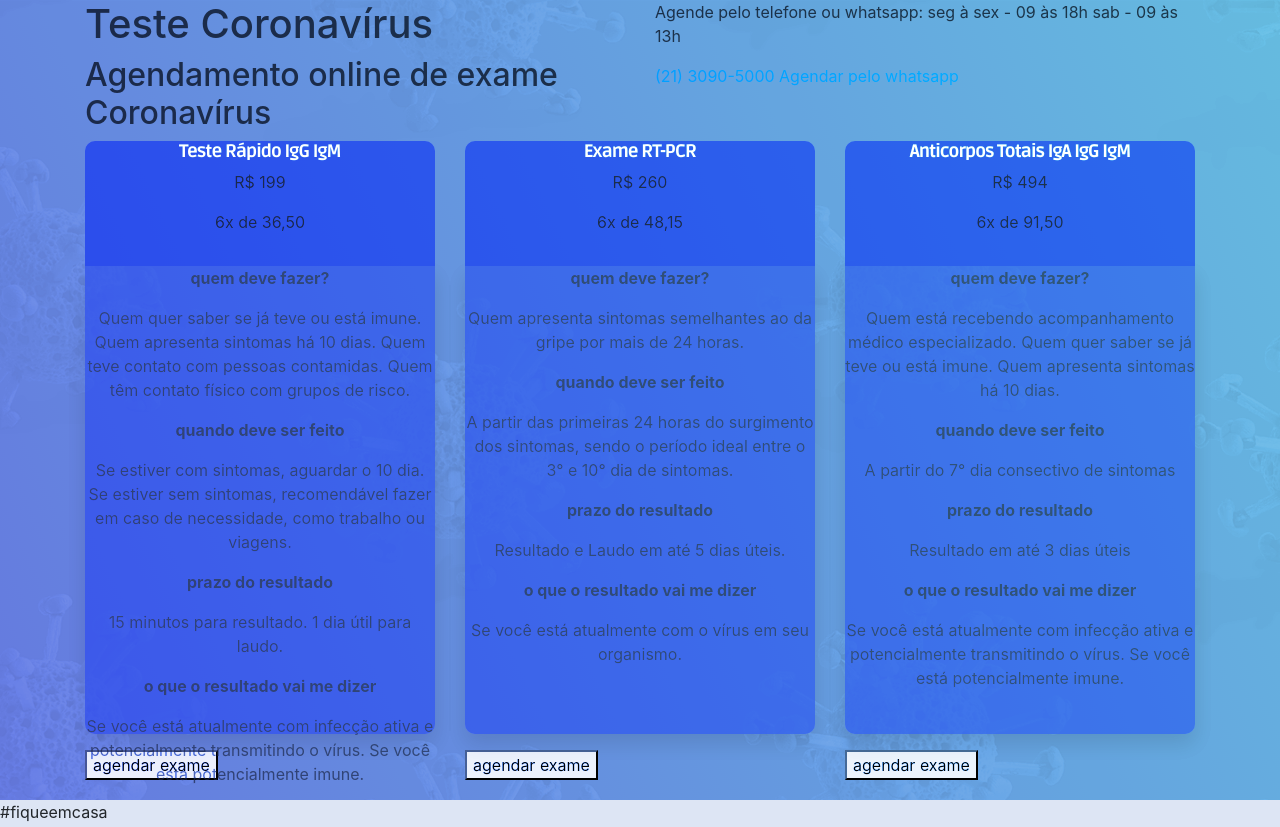
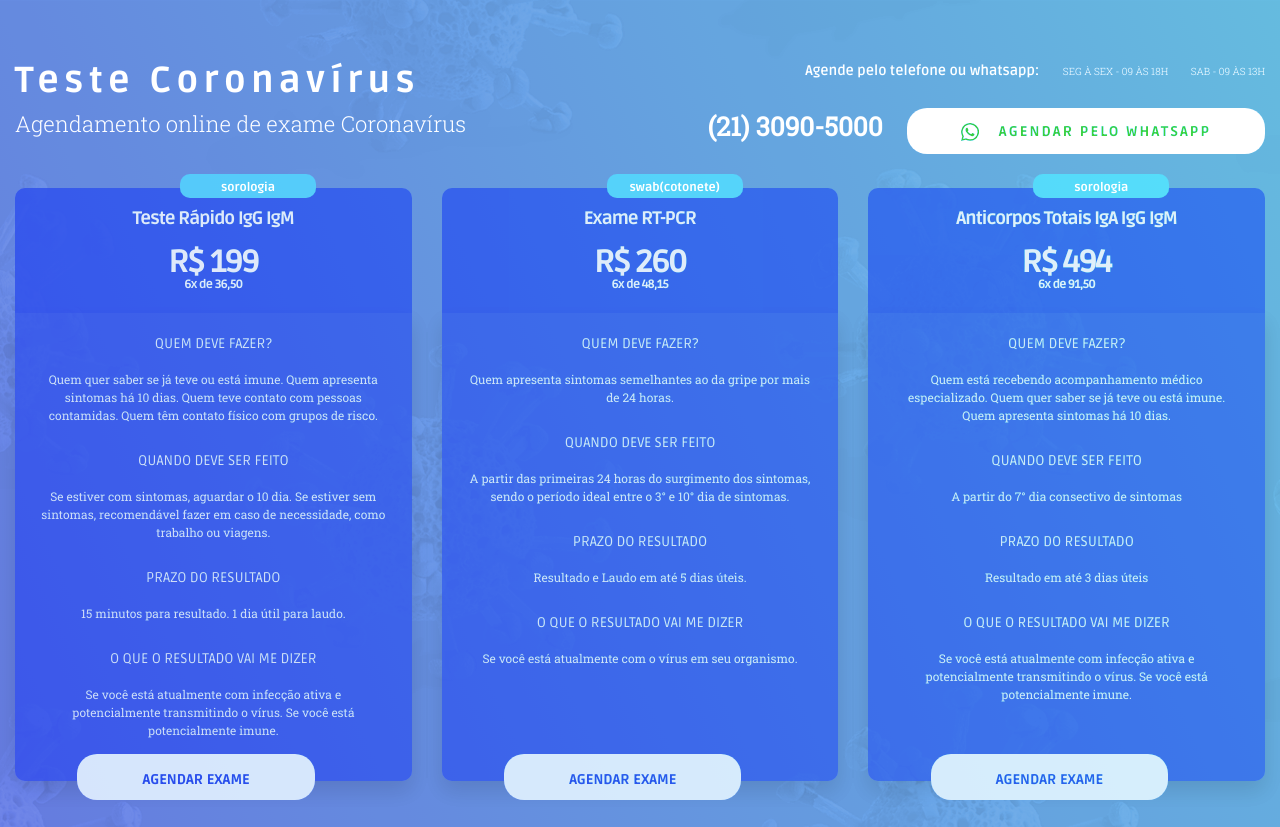
Before and after one commit to prlsjdev/RankTest, a plain HTML site: page index.html in a window 1280 px wide. Shown: the top 827 px of the page. Drawn offline with nearby package versions, Linux system fonts and the light colour scheme.

Commit message:
primeira parte pronta mas ainda falta ajustar alguns detalhes

```diff
--- a/css/style.css
+++ b/css/style.css
@@ -1,4 +1,9 @@
 /* Estilos gerais */
+
+html {
+    /* porque ta criando barra horizontal? */
+    overflow-x: hidden;
+}
 
 img {
     display: block;
@@ -11,23 +16,19 @@ ul {
 }
 
 .container {
-    /* width: 1440px; */
+    max-width: 1440px;
 }
 
 
 /* Introdução - backgrounds*/
 
 .bg-intro-1 {
-    /* height: 898px; */
-    height: 100vh;
     background: transparent linear-gradient(245deg, #68C1E7 0%, #687DE7 100%) 0% 0% no-repeat padding-box;
     opacity: 1;
 }
 
 .bg-intro {
     background: transparent url("../img/bg-corona.png") 0% 0% no-repeat;
-    /* height: 898px; */
-    height: 100vh;
     background-position: center;
     background-size: cover;
     mix-blend-mode: hard-light;
@@ -53,31 +54,178 @@ ul {
 }
 
 
+/* Introdução Topo */
+
+.top {
+    padding-top: 60px;
+}
+
+.top div h1 {
+    font-family: 'Ruda', sans-serif;
+    font-size: 36px;
+    font-weight: 800;
+    letter-spacing: 5.4px;
+    color: #fff;
+}
+
+.top div h2 {
+    font-family: 'Roboto Slab', serif;
+    font-size: 22px;
+    font-weight: 300;
+    color: #fff;
+}
+
+.top div p {
+    font-family: 'Ruda', sans-serif;
+    font-size: 14px;
+    font-weight: 700;
+    color: #fff;
+    padding-bottom: 10px;
+    /* margin-right: 80px; */
+}
+
+.top div span {
+    font-family: 'Roboto Slab', serif;
+    display: inline;
+    font-size: 10px;
+    font-weight: 300;
+    text-transform: uppercase;
+    margin-left: 20px;
+}
+
+.top-btn {
+    width: 358px;
+    height: 46px;
+    display: inline-block;
+    background: #FFFFFF 0% 0% no-repeat padding-box;
+    border-radius: 20px;
+    padding: 10px;
+    text-align: center;
+}
+
+div .top-btn span {
+    font-family: 'Ruda', sans-serif;
+    font-size: 14px;
+    font-weight: 800;
+    letter-spacing: 2.1px;
+    color: #4AAE20;
+    text-transform: uppercase;
+}
+
+.top-btn img {
+    display: inline-block;
+    text-align: left;
+}
+
+.top-tel {
+    color: #fff;
+    margin-right: 20px;
+    font-family: 'Roboto Slab', serif;
+    font-size: 26px;
+    font-weight: 800;
+}
+
+
 /* Introdução - Box */
 
+.box {
+    padding-top: 34px;
+    padding-bottom: 125px;
+}
+
+.box span {
+    text-align: center;
+    width: 136px;
+    height: 24px;
+    text-align: center;
+    display: inline-block;
+    border-radius: 10px;
+    background: #68C1E7;
+    color: #fff;
+    padding: 5px;
+    opacity: 1;
+    font-family: 'Ruda', sans-serif;
+    font-size: 12px;
+    font-weight: 800;
+    position: absolute;
+    left: 180px;
+    top: 20px;
+    z-index: 1;
+}
+
 .box-header {
-    /* max-width: 368px; */
     height: 125px;
     border-radius: 10px 10px 0px 0px;
     background: #36479C;
-    opacity: 1;
+    opacity: 0.8;
 }
 
-.box {
-    /* max-width: 368px; */
+.box-header h3 {
+    font-family: 'Ruda', sans-serif;
+    font-size: 18px;
+    font-weight: 800;
+    padding-top: 20px;
+    letter-spacing: -0.9px;
+    color: #fff;
+}
+
+.box-header p:nth-child(2) {
+    font-family: 'Ruda', sans-serif;
+    font-size: 32px;
+    font-weight: 800;
+    margin-bottom: -10px;
+    letter-spacing: -1.92px;
+    color: #fff;
+}
+
+.box-header p:nth-child(3) {
+    font-family: 'Ruda', sans-serif;
+    font-size: 12px;
+    font-weight: 800;
+    color: #fff;
+    letter-spacing: -0.72px;
+}
+
+.box-content {
     height: 468px;
     background: #36479C 0% 0% no-repeat padding-box;
+    padding: 20px 25px;
     box-shadow: 0px 10px 20px #00000029;
     border-radius: 0px 0px 10px 10px;
     opacity: 0.7;
 }
 
-.title-box {
+.box-content li p:nth-child(1) {
     font-family: 'Ruda', sans-serif;
-    font-size: 18px;
+    font-size: 14px;
+    color: #fff;
+    text-transform: uppercase;
+}
+
+.box-content li p:nth-child(2) {
+    font-family: 'Roboto Slab', serif;
+    font-size: 12px;
+    padding-bottom: 10px;
+    color: #fff;
+    letter-spacing: 0;
+}
+
+.btn-box {
+    max-width: 268px;
+    height: 46px;
+    background: #DDE5F4 0% 0% no-repeat padding-box;
+    color: #36479C;
+    border-radius: 20px;
+    padding: 15px 65px;
+    opacity: 1;
+    font-family: 'Ruda', sans-serif;
+    font-size: 14px;
+    text-align: center;
     font-weight: 800;
-    letter-spacing: -0.9px;
-    color: #fff;
+    text-transform: uppercase;
+    position: absolute;
+    top: 600px;
+    right: 112px;
 }
 
 .extra {
--- a/index.html
+++ b/index.html
@@ -17,6 +17,7 @@
     <link rel="stylesheet" href="https://stackpath.bootstrapcdn.com/bootstrap/4.5.0/css/bootstrap.min.css" integrity="sha384-9aIt2nRpC12Uk9gS9baDl411NQApFmC26EwAOH8WgZl5MYYxFfc+NcPb1dKGj7Sk" crossorigin="anonymous">
     <link rel="stylesheet" href="css/style.css">
     <link href="https://fonts.googleapis.com/css2?family=Ruda:wght@400;700;800;900&display=swap" rel="stylesheet">
+    <link href="https://fonts.googleapis.com/css2?family=Roboto+Slab:wght@300;400&display=swap" rel="stylesheet">
 </head>
 
 
@@ -27,111 +28,113 @@
     <div class="bg-intro-1">
         <div class="bg-intro">
             <div class="container">
-                <div class="row">
-                    <div class="col-12 col-md-6">
+                <div class="row top">
+                    <div class="col-12 col-md-6 text-left">
                         <h1>Teste Coronavírus</h1>
                         <h2>Agendamento online de exame Coronavírus</h2>
                     </div>
 
-                    <div class="col-12 col-md-6">
+                    <div class="col-12 col-md-6 text-right">
                         <p>Agende pelo telefone ou whatsapp: <span>seg à sex - 09 às 18h</span><span> sab - 09 às 13h</span></p>
-                        <a href="tel:+552130905000">(21) 3090-5000</a>
-                        <a href="https://api.whatsapp.com/send?phone=21999999999">Agendar pelo whatsapp</a>
+                        <a href="tel:+552130905000" class="top-tel">(21) 3090-5000</a>
+                        <a class="top-btn" href="https://api.whatsapp.com/send?phone=21999999999"> <img src="img/whatsapp.svg" alt=""><span>Agendar pelo whatsapp</span></a>
                     </div>
                 </div>
 
-
                 <div class="row">
-                    <div class="col-12 col-md-4">
+                    <div class="col-12 col-md-4 box">
+                        <span>sorologia</span>
                         <div class="box-header text-center">
-                            <h3 class="title-box">Teste Rápido IgG IgM</h3>
+                            <h3>Teste Rápido IgG IgM</h3>
                             <p>R$ 199</p>
                             <p>6x de 36,50</p>
                         </div>
-                        <ul class="box text-center">
+                        <ul class="box-content text-center">
                             <li>
-                                <p><b>quem deve fazer?</b></p>
+                                <p>quem deve fazer?</p>
                                 <p>Quem quer saber se já teve ou está imune. Quem apresenta sintomas há 10 dias. Quem teve contato com pessoas contamidas. Quem têm contato físico com grupos de risco.</p>
                             </li>
 
                             <li>
-                                <p><b>quando deve ser feito</b></p>
+                                <p>quando deve ser feito</p>
                                 <p>Se estiver com sintomas, aguardar o 10 dia. Se estiver sem sintomas, recomendável fazer em caso de necessidade, como trabalho ou viagens.</p>
                             </li>
 
                             <li>
-                                <p><b>prazo do resultado</b></p>
+                                <p>prazo do resultado</p>
                                 <p>15 minutos para resultado. 1 dia útil para laudo.</p>
                             </li>
 
                             <li>
-                                <p><b>o que o resultado vai me dizer</b></p>
+                                <p>o que o resultado vai me dizer</p>
                                 <p>Se você está atualmente com infecção ativa e potencialmente transmitindo o vírus. Se você está potencialmente imune.</p>
                             </li>
                         </ul>
-                        <button>agendar exame</button>
+                        <a href="" class="btn-box">agendar exame</a>
                     </div>
 
 
-                    <div class="col-12 col-md-4">
+                    <div class="col-12 col-md-4 box">
+                        <span>swab(cotonete)</span>
                         <div class="box-header text-center">
                             <h3 class="title-box">Exame RT-PCR</h3>
                             <p>R$ 260</p>
                             <p>6x de 48,15</p>
                         </div>
-                        <ul class="box text-center">
+                        <ul class="box-content text-center">
                             <li>
-                                <p><b>quem deve fazer?</b></p>
+                                <p>quem deve fazer?</p>
                                 <p>Quem apresenta sintomas semelhantes ao da gripe por mais de 24 horas.</p>
                             </li>
                             <li>
-                                <p><b>quando deve ser feito</b></p>
+                                <p>quando deve ser feito</p>
                                 <p>A partir das primeiras 24 horas do surgimento dos sintomas, sendo o período ideal entre o 3° e 10° dia de sintomas.</p>
                             </li>
                             <li>
-                                <p><b>prazo do resultado</b></p>
+                                <p>prazo do resultado</p>
                                 <p>Resultado e Laudo em até 5 dias úteis.</p>
                             </li>
                             <li>
-                                <p><b>o que o resultado vai me dizer</b></p>
+                                <p>o que o resultado vai me dizer</p>
                                 <p>Se você está atualmente com o vírus em seu organismo.</p>
                             </li>
                         </ul>
-                        <button>agendar exame</button>
+                        <a href="" class="btn-box">agendar exame</a>
                     </div>
 
                     <!-- col 3 -->
-                    <div class="col-12 col-md-4">
+                    <div class="col-12 col-md-4 box">
+                        <span>sorologia</span>
                         <div class="box-header text-center">
                             <h3 class="title-box">Anticorpos Totais IgA IgG IgM</h3>
                             <p>R$ 494</p>
                             <p>6x de 91,50</p>
                         </div>
-                        <ul class="box text-center">
+                        <ul class="box-content text-center">
                             <li>
-                                <p><b>quem deve fazer?</b></p>
+                                <p>quem deve fazer?</p>
                                 <p>Quem está recebendo acompanhamento médico especializado. Quem quer saber se já teve ou está imune. Quem apresenta sintomas há 10 dias.</p>
                             </li>
                             <li>
-                                <p><b>quando deve ser feito</b></p>
+                                <p>quando deve ser feito</p>
                                 <p>A partir do 7° dia consectivo de sintomas</p>
                             </li>
                             <li>
-                                <p><b>prazo do resultado</b></p>
+                                <p>prazo do resultado</p>
                                 <p>Resultado em até 3 dias úteis</p>
                             </li>
                             <li>
-                                <p><b>o que o resultado vai me dizer</b></p>
+                                <p>o que o resultado vai me dizer</p>
                                 <p>Se você está atualmente com infecção ativa e potencialmente transmitindo o vírus. Se você está potencialmente imune.</p>
                             </li>
                         </ul>
-                        <button>agendar exame</button>
+                        <a href="" class="btn-box">agendar exame</a>
                     </div>
                 </div>
             </div>
         </div>
     </div>
-    <!-- Utilizei o main para envolver todo o conteudo do site(exceto header) e usar o background de ponta a ponta parando no footer -->
+
     <main class="bg-principal">
         <div>
             <div>
```
